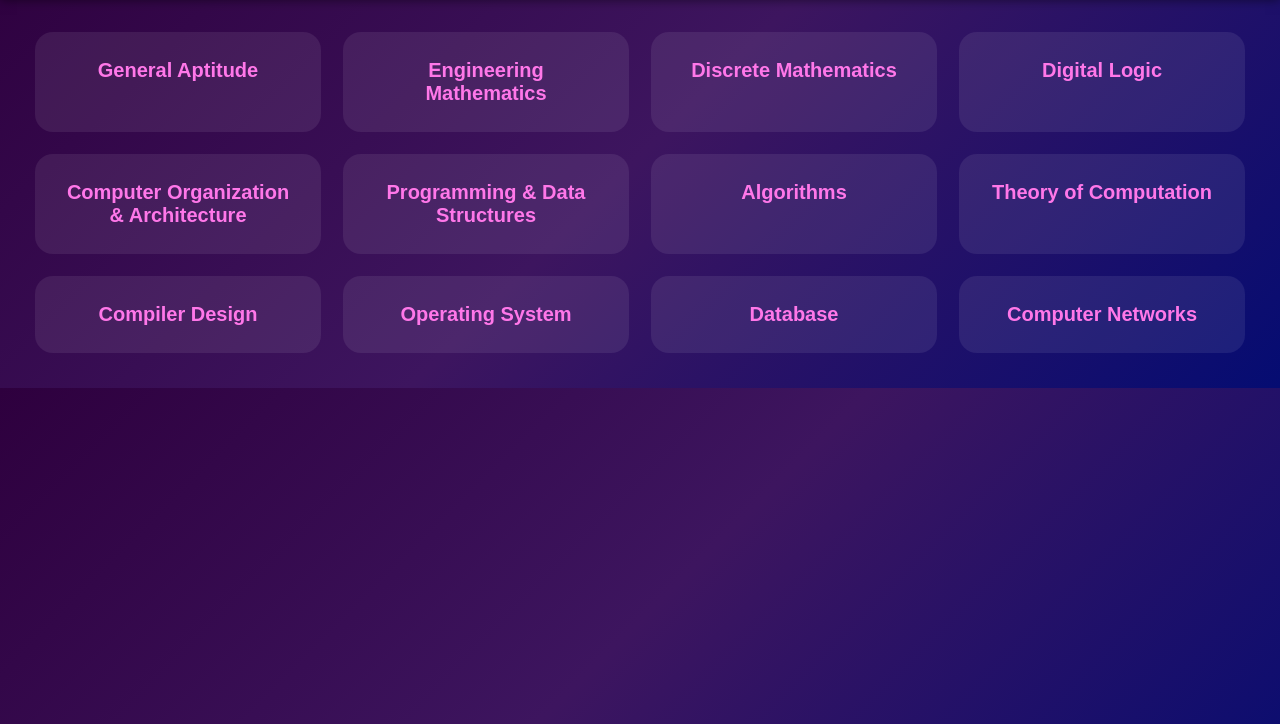
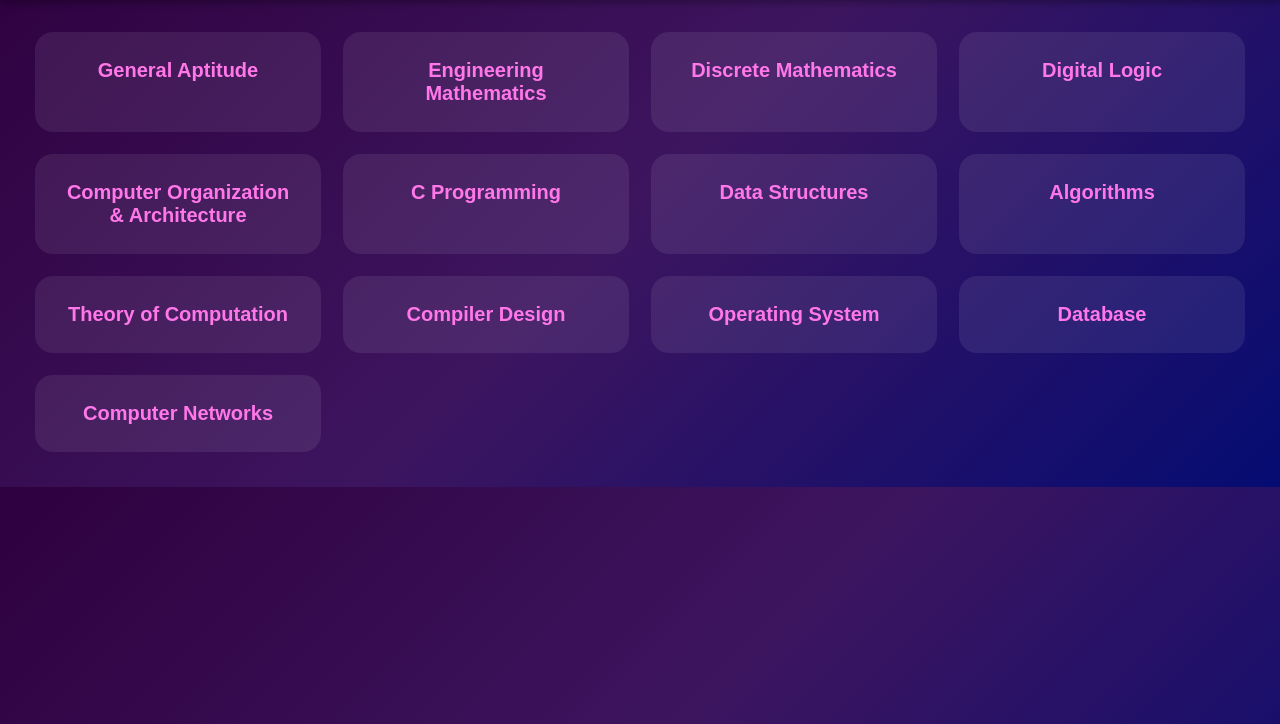
Before and after one commit to susobhande92/GatecsePreparation, a plain HTML site: page index.html in a window 1280 px wide. Shown: the part 76-800 px from the top of the page. Drawn offline with Linux system fonts and the light colour scheme.

Commit message:
Update index.html

```diff
--- a/index.html
+++ b/index.html
@@ -11,18 +11,19 @@
   </header>
 
   <div class="chapters">
-    <div class="chapter-card"><a href="chapter1.html" target="_blank">General Aptitude</a></div>
+    <div class="chapter-card"><a href="chapter1.html" >General Aptitude</a></div>
     <div class="chapter-card"><a href="chapter2.html" target="_blank">Engineering Mathematics</a></div>
     <div class="chapter-card"><a href="chapter3.html" target="_blank">Discrete Mathematics</a></div>
     <div class="chapter-card"><a href="chapter4.html" target="_blank">Digital Logic</a></div>
     <div class="chapter-card"><a href="chapter5.html" target="_blank">Computer Organization & Architecture</a></div>
-    <div class="chapter-card"><a href="chapter6.html" target="_blank">Programming & Data Structures</a></div>
-    <div class="chapter-card"><a href="chapter7.html" target="_blank">Algorithms</a></div>
-    <div class="chapter-card"><a href="chapter8.html" target="_blank">Theory of Computation</a></div>
-    <div class="chapter-card"><a href="chapter9.html" target="_blank">Compiler Design</a></div>
-    <div class="chapter-card"><a href="chapter10.html" target="_blank">Operating System</a></div>
-    <div class="chapter-card"><a href="chapter11.html" target="_blank">Database</a></div>
-    <div class="chapter-card"><a href="chapter12.html" target="_blank">Computer Networks</a></div>
+    <div class="chapter-card"><a href="chapter6.html" target="_blank"> C Programming</a></div>
+    <div class="chapter-card"><a href="chapter7.html" target="_blank">Data Structures</a></div>
+    <div class="chapter-card"><a href="chapter8.html" target="_blank">Algorithms</a></div>
+    <div class="chapter-card"><a href="chapter9.html" target="_blank">Theory of Computation</a></div>
+    <div class="chapter-card"><a href="chapter10.html" target="_blank">Compiler Design</a></div>
+    <div class="chapter-card"><a href="chapter11.html" target="_blank">Operating System</a></div>
+    <div class="chapter-card"><a href="chapter12.html" target="_blank">Database</a></div>
+    <div class="chapter-card"><a href="chapter13.html" target="_blank">Computer Networks</a></div>
   </div>
 </body>
 </html>
```
